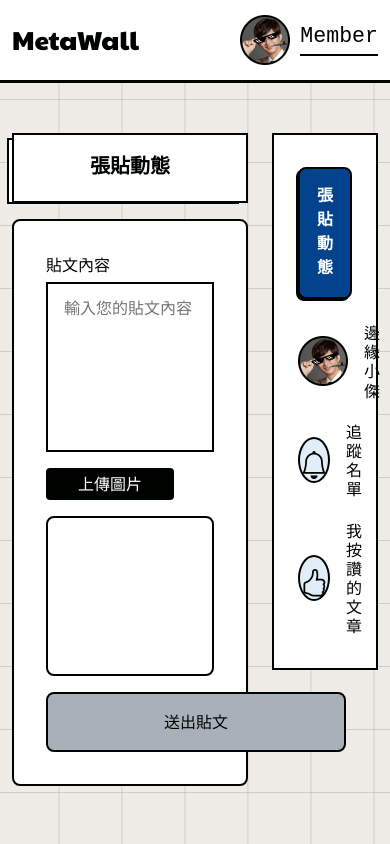
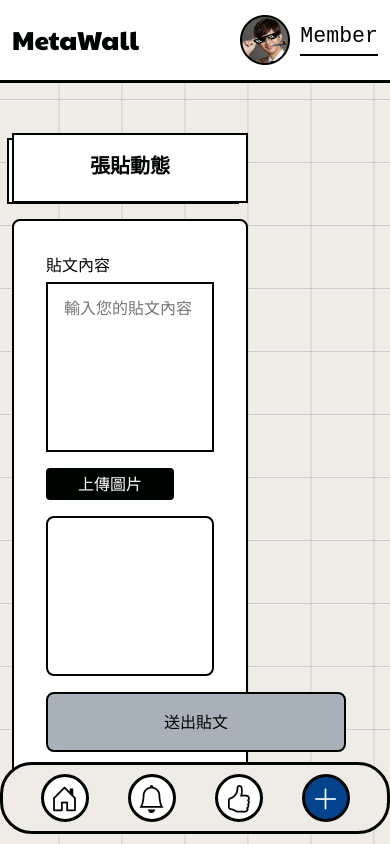
Before and after one commit to HedgehogKUCC/Node_Week4_FrontEnd, a React (Create React App) app: page /add-post in a window 390 px wide. Built offline with nearby package versions, Linux system fonts and the light colour scheme; a web font is replaced by a local one.

Commit message:
REFACTOR: UserFeature.js

```diff
--- a/src/UserFeature.js
+++ b/src/UserFeature.js
@@ -2,7 +2,8 @@ import avatar from "./images/user.png";
 
 function UserFeature() {
     return (
-        <div className="user__feature">
+        <>
+            <div className="user__feature d-none d-md-block">
                 <button type="button" className='btn btn-primary'>張貼動態</button>
                 <div className='info'>
                     <img src={avatar} alt=""/>
@@ -21,6 +22,23 @@ function UserFeature() {
                     <h5>我按讚的文章</h5>
                 </div>
             </div>
+            <div className='d-block d-md-none'>
+                <div className="user__feature--mobile">
+                    <div className='icon'>
+                        <i className="bi bi-house-door"></i>
+                    </div>
+                    <div className='icon'>
+                        <i className="bi bi-bell"></i>
+                    </div>
+                    <div className='icon'>
+                        <i className="bi bi-hand-thumbs-up"></i>
+                    </div>
+                    <div className="icon text-white bg-primary">
+                        <i className="bi bi-plus-lg"></i>
+                    </div>
+                </div>
+            </div>
+        </>
     )
 }
 
--- a/src/scss/all.scss
+++ b/src/scss/all.scss
@@ -28,5 +28,7 @@ $container-max-widths: (
 @import 'component/button';
 
 @import 'layout/header';
+@import "layout/user-feature";
+
 @import 'pages/home';
 @import 'pages/add-post';
--- /dev/null
+++ b/src/scss/layout/_user-feature.scss
@@ -0,0 +1,73 @@
+.user {
+  &__feature {
+    @include Border;
+    padding: 32px 24px;
+    background: $white;
+
+    .info,
+    .follow,
+    .like {
+      margin-top: 22px;
+      display: flex;
+      align-items: center;
+      user-select: none;
+      cursor: pointer;
+
+      &:hover .icon {
+        animation: shake .2s linear infinite alternate;
+      }
+
+      .icon {
+        @include Border;
+        @include BorderRadius(50%);
+        width: 50px;
+        height: 50px;
+        text-align: center;
+        line-height: 50px;
+        font-size: 28px;
+        margin-right: 16px;
+        background: $info;
+      }
+    }
+
+    .info {
+      margin-top: 24px;
+
+      img {
+        margin-right: 16px;
+      }
+    }
+
+    &--mobile {
+      @include Border(3px);
+      @include BorderRadius(32px);
+      position: fixed;
+      bottom: 10px;
+      left: 0;
+      right: 0;
+      padding: 9px 18px;
+      display: flex;
+      justify-content: space-around;
+      align-items: center;
+      background: #EFECE7;
+
+      .icon {
+        @include Border(3px);
+        @include BorderRadius(50%);
+        width: 48px;
+        height: 48px;
+        display: flex;
+        justify-content: center;
+        align-items: center;
+        background: $white;
+        text-align: center;
+        font-size: 28px;
+      }
+    }
+  }
+}
+
+@keyframes shake {
+  0% { transform: rotate(-10deg); }
+  100% { transform: rotate(10deg); }
+}
```
Lines whose indentation alone changed are shown as unchanged.
